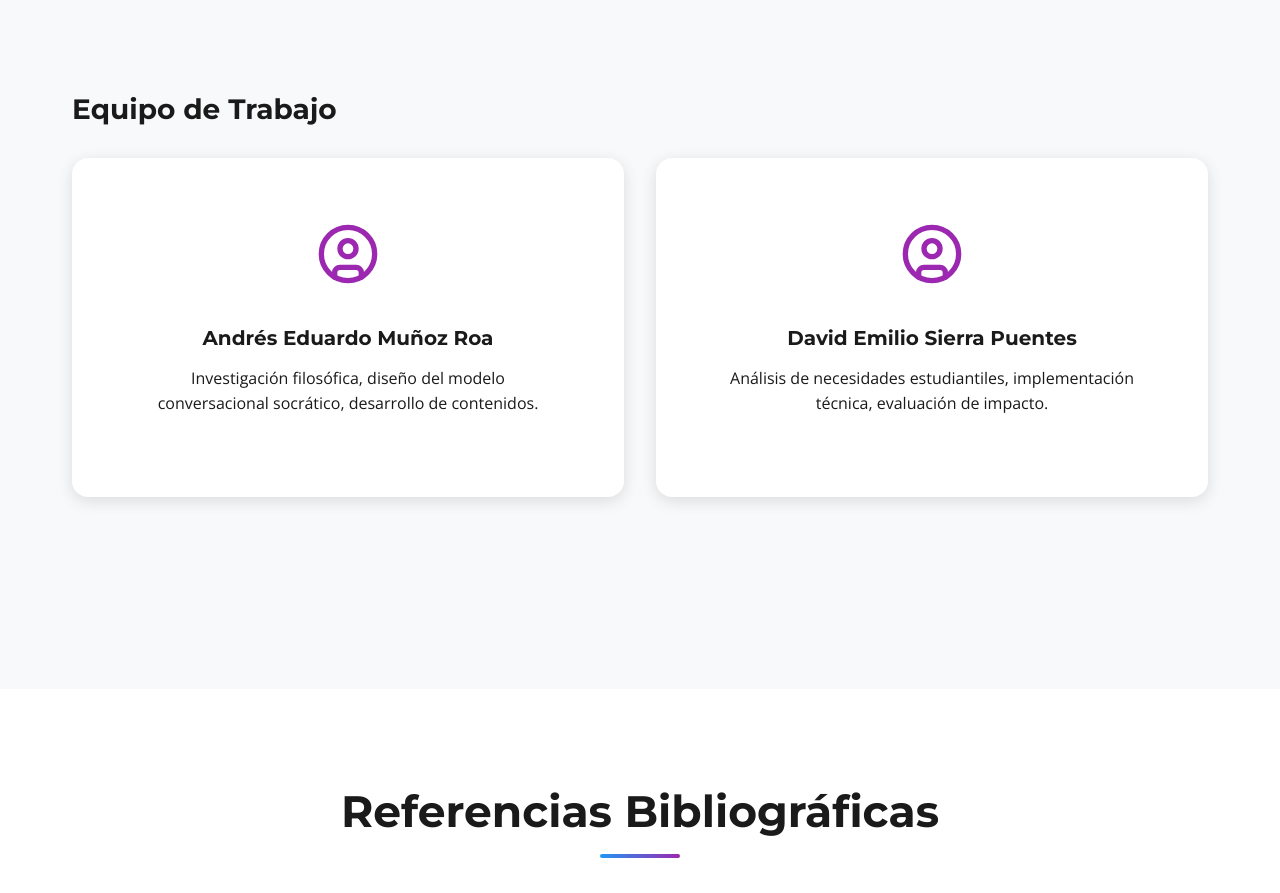
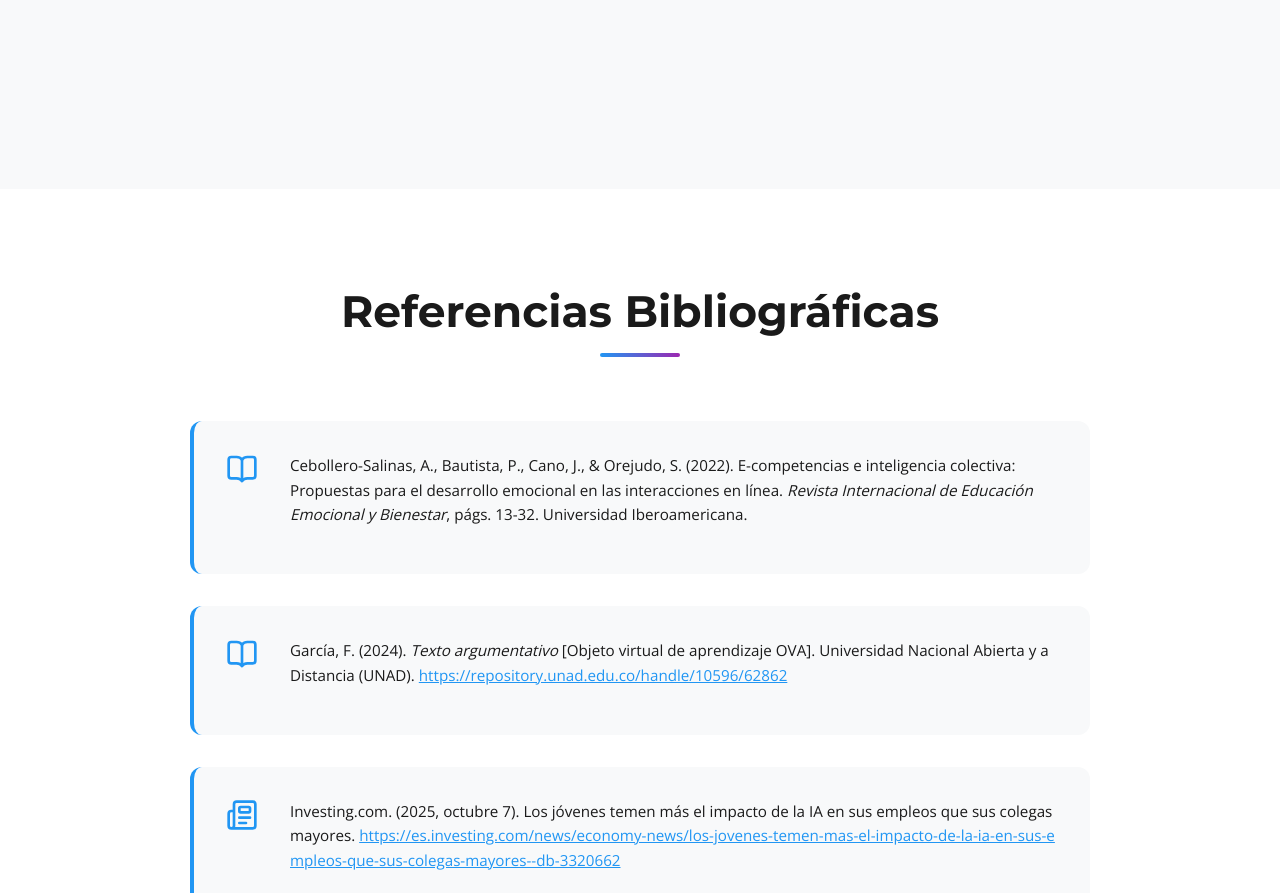
Before and after one commit to juandelossantos/infografia-sophia-chatbot-cibercultura, a plain HTML site: page index.html in a window 1280 px wide. Shown: the part 7441-8334 px from the top of the page. Drawn offline with nearby package versions, Linux system fonts and the light colour scheme.

Commit message:
Agregar Cesar Eduardo Acosta Bonilla y eliminar sección Equipo de trabajo

```diff
--- a/index.html
+++ b/index.html
@@ -411,22 +411,6 @@
                     </div>
                 </div>
             </div>
-
-            <div class="team-roles" data-animate="fade">
-                <h3>Equipo de Trabajo</h3>
-                <div class="roles-grid">
-                    <div class="role-card">
-                        <i data-lucide="user-circle" class="role-icon"></i>
-                        <h4>Andrés Eduardo Muñoz Roa</h4>
-                        <p>Investigación filosófica, diseño del modelo conversacional socrático, desarrollo de contenidos.</p>
-                    </div>
-                    <div class="role-card">
-                        <i data-lucide="user-circle" class="role-icon"></i>
-                        <h4>David Emilio Sierra Puentes</h4>
-                        <p>Análisis de necesidades estudiantiles, implementación técnica, evaluación de impacto.</p>
-                    </div>
-                </div>
-            </div>
         </div>
     </section>
 
```
